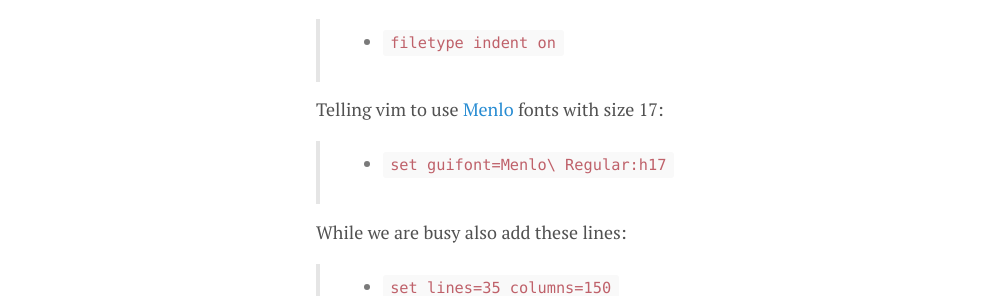
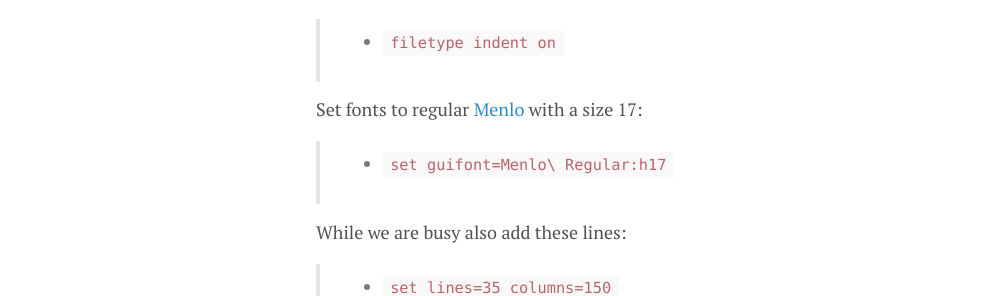
Before and after one commit to lgeurts/lgeurts.github.io, a Jekyll site: the page built from _posts/2017-07-11-bunsenlabs-linux-setup-notes-for dell-inspiron-6000.md, in a window 1280 px wide and 900 px high, scrolled down 6072 px. Shown: the part 163-459 px from the top of the window, without its empty margins (0-981 px from the left). Built offline with Jekyll 4.4.1, drawn with Linux system fonts in a browser that asks for light colours; nearby versions of some CDN libraries; comment, search, counter and statistics services are not loaded.

Commit message:
Change vim section (menlo font in .vimrc)

```diff
--- a/_posts/2017-07-11-bunsenlabs-linux-setup-notes-for dell-inspiron-6000.md
+++ b/_posts/2017-07-11-bunsenlabs-linux-setup-notes-for dell-inspiron-6000.md
@@ -192,7 +192,7 @@ And text formatting:
 
 > * `filetype indent on`
 
-Telling vim to use [Menlo](https://github.com/lgeurts/BunsenLabs-Setup/tree/master/.fonts) fonts with size 17:
+Set fonts to regular [Menlo](https://github.com/lgeurts/BunsenLabs-Setup/tree/master/.fonts) with a size 17:
 
 > * `set guifont=Menlo\ Regular:h17`
 
```
